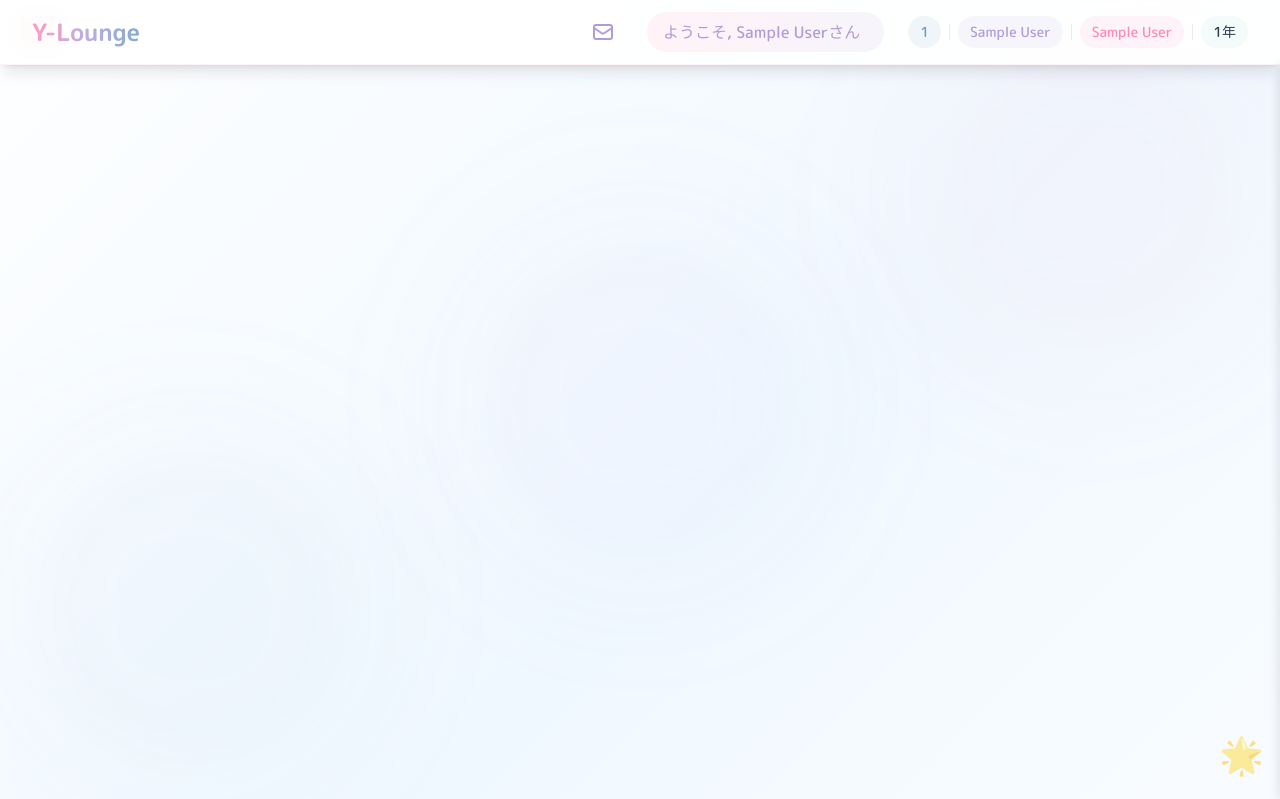
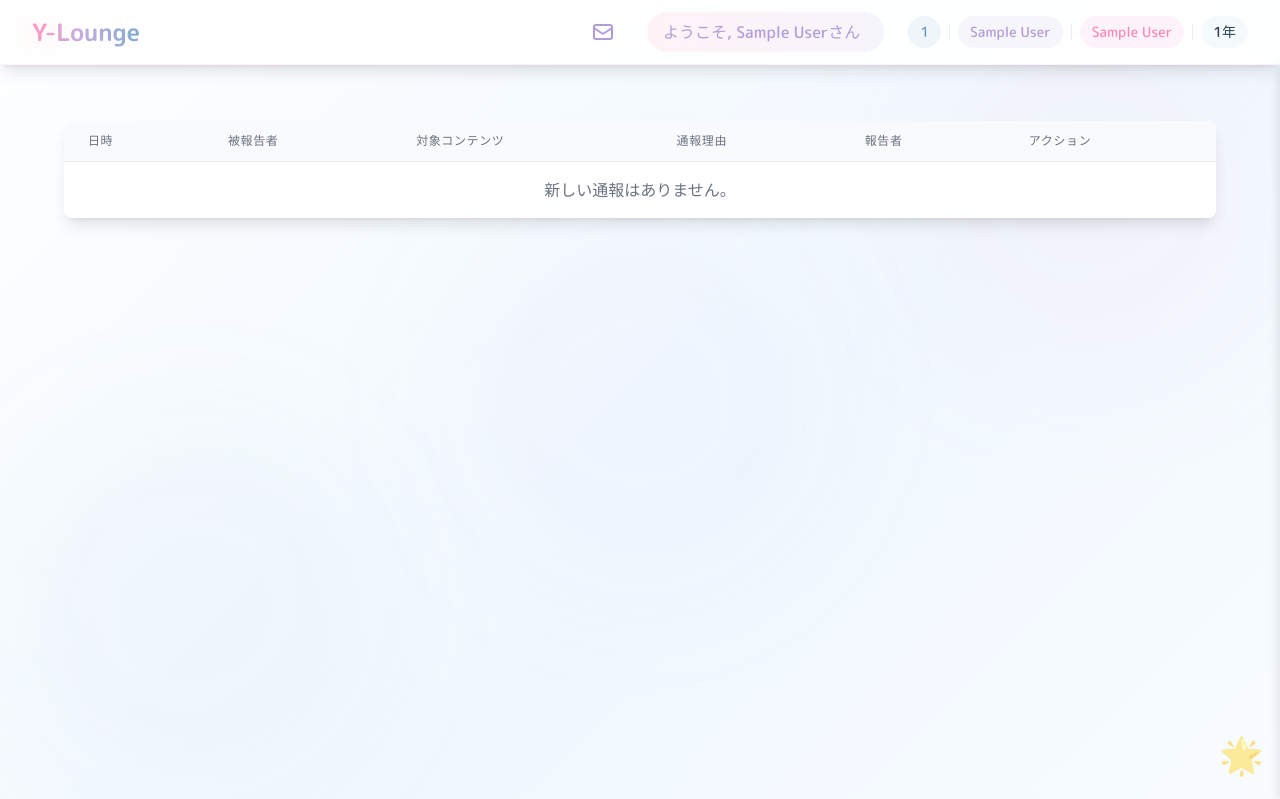
Before and after one commit to jin170424/team1_AYATAKA, a Flask app: page /admin/reports in a window 1280 px wide. Shown: the top 799 px of the page. Run offline with Flask 3, Linux system fonts and the light colour scheme; the visitor is signed in with stand-in values (Sample User, id 1); some libraries are stand-ins or nearby versions.

Commit message:
通報機能UI修正

```diff
--- a/comm_site/templates/admin_reports.html
+++ b/comm_site/templates/admin_reports.html
@@ -5,6 +5,16 @@
         <div class="bg-white rounded-lg shadow-lg overflow-hidden">
             <div class="overflow-x-auto">
                 <table class="min-w-full divide-y divide-gray-200">
+                    <thead class="bg-gray-50">
+                        <tr>
+                            <th scope="col" class="px-6 py-3 text-left text-xs font-medium text-gray-500 uppercase tracking-wider">日時</th>
+                            <th scope="col" class="px-6 py-3 text-left text-xs font-medium text-gray-500 uppercase tracking-wider">被報告者</th>
+                            <th scope="col" class="px-6 py-3 text-left text-xs font-medium text-gray-500 uppercase tracking-wider">対象コンテンツ</th>
+                            <th scope="col" class="px-6 py-3 text-left text-xs font-medium text-gray-500 uppercase tracking-wider">通報理由</th>
+                            <th scope="col" class="px-6 py-3 text-left text-xs font-medium text-gray-500 uppercase tracking-wider">報告者</th>
+                            <th scope="col" class="px-6 py-3 text-left text-xs font-medium text-gray-500 uppercase tracking-wider">アクション</th>
+                        </tr>
+                    </thead>
                     <tbody class="bg-white divide-y divide-gray-200">
                         {% for report in reports %}
                         <tr class="cursor-pointer hover:bg-gray-50 report-row"
@@ -19,7 +29,7 @@
                             data-toggle-restriction-url="{{ url_for('toggle_user_restriction', user_id=report.reported_user_id) }}"
                             data-resolve-url="{{ url_for('resolve_report', report_id=report.report_id) }}"
                             data-is-restricted="{{ report.reported_user.is_restricted|lower }}">
-                        <td class="px-6 py-4 whitespace-nowrap text-sm text-gray-500">{{ report.created_at.strftime('%Y/%m/%d %H:%M') }}</td>
+                            <td class="px-6 py-4 whitespace-nowrap text-sm text-gray-500">{{ report.created_at.strftime('%Y/%m/%d %H:%M') }}</td>
                             <td class="px-6 py-4 whitespace-nowrap">
                                 <div class="text-sm font-medium text-gray-900">{{ report.reported_user.name }}</div>
                                 <div class="text-sm text-gray-500">{{ report.reported_user.student_id }}</div>
@@ -40,6 +50,9 @@
                             </td>
                         </tr>
                         {% else %}
+                        <tr>
+                            <td colspan="6" class="px-6 py-4 text-center text-gray-500">新しい通報はありません。</td>
+                        </tr>
                         {% endfor %}
                     </tbody>
                 </table>
@@ -57,32 +70,35 @@
                     <span class="text-2xl">&times;</span>
                 </button>
             </div>
-            <div class="mt-4 text-left space-y-4">
-                <div>
-                    <h4 class="font-semibold text-gray-700">対象コンテンツ</h4>
-                    <p id="modal-content-type" class="text-sm text-gray-500"></p>
-                    <div class="mt-1 p-3 bg-gray-50 rounded-md border">
-                        <p id="modal-content-body" class="text-gray-800 whitespace-pre-wrap"></p>
+
+            <div class="mt-4 text-left">
+                <dl class="divide-y divide-gray-200">
+                    <div class="py-3 sm:grid sm:grid-cols-3 sm:gap-4">
+                        <dt class="text-sm font-medium text-gray-500">被報告者</dt>
+                        <dd id="modal-reported-user" class="mt-1 text-sm text-gray-900 sm:mt-0 sm:col-span-2"></dd>
                     </div>
-                </div>
-                <div>
-                    <h4 class="font-semibold text-gray-700">通報理由</h4>
-                    <p id="modal-report-reason" class="p-3 bg-gray-50 rounded-md border text-gray-800"></p>
-                </div>
-                <div class="grid grid-cols-1 md:grid-cols-2 gap-4">
-                    <div>
-                        <h4 class="font-semibold text-gray-700">被報告者</h4>
-                        <p id="modal-reported-user" class="text-gray-800"></p>
+                    <div class="py-3 sm:grid sm:grid-cols-3 sm:gap-4">
+                        <dt class="text-sm font-medium text-gray-500">報告者</dt>
+                        <dd id="modal-reporter" class="mt-1 text-sm text-gray-900 sm:mt-0 sm:col-span-2"></dd>
                     </div>
-                    <div>
-                        <h4 class="font-semibold text-gray-700">報告者</h4>
-                        <p id="modal-reporter" class="text-gray-800"></p>
+                    <div class="py-3 sm:grid sm:grid-cols-3 sm:gap-4">
+                        <dt class="text-sm font-medium text-gray-500">報告日時</dt>
+                        <dd id="modal-created-at" class="mt-1 text-sm text-gray-900 sm:mt-0 sm:col-span-2"></dd>
                     </div>
-                </div>
-                 <div>
-                    <h4 class="font-semibold text-gray-700">報告日時</h4>
-                    <p id="modal-created-at" class="text-gray-800"></p>
-                </div>
+                    <div class="py-3 sm:grid sm:grid-cols-3 sm:gap-4">
+                        <dt class="text-sm font-medium text-gray-500">対象コンテンツ</dt>
+                        <dd class="mt-1 text-sm text-gray-900 sm:mt-0 sm:col-span-2">
+                            <span id="modal-content-type" class="font-semibold"></span>
+                            <div class="mt-2 p-3 bg-gray-50 rounded-md border">
+                                <p id="modal-content-body" class="whitespace-pre-wrap"></p>
+                            </div>
+                        </dd>
+                    </div>
+                    <div class="py-3 sm:grid sm:grid-cols-3 sm:gap-4">
+                        <dt class="text-sm font-medium text-gray-500">通報理由</dt>
+                        <dd id="modal-report-reason" class="mt-1 text-sm text-gray-900 sm:mt-0 sm:col-span-2 whitespace-pre-wrap"></dd>
+                    </div>
+                </dl>
             </div>
             <div class="mt-6 pt-4 border-t items-center px-4 py-3 flex justify-end gap-x-3">
                 <form id="modal-restriction-form" action="" method="POST" class="inline-block">
```
